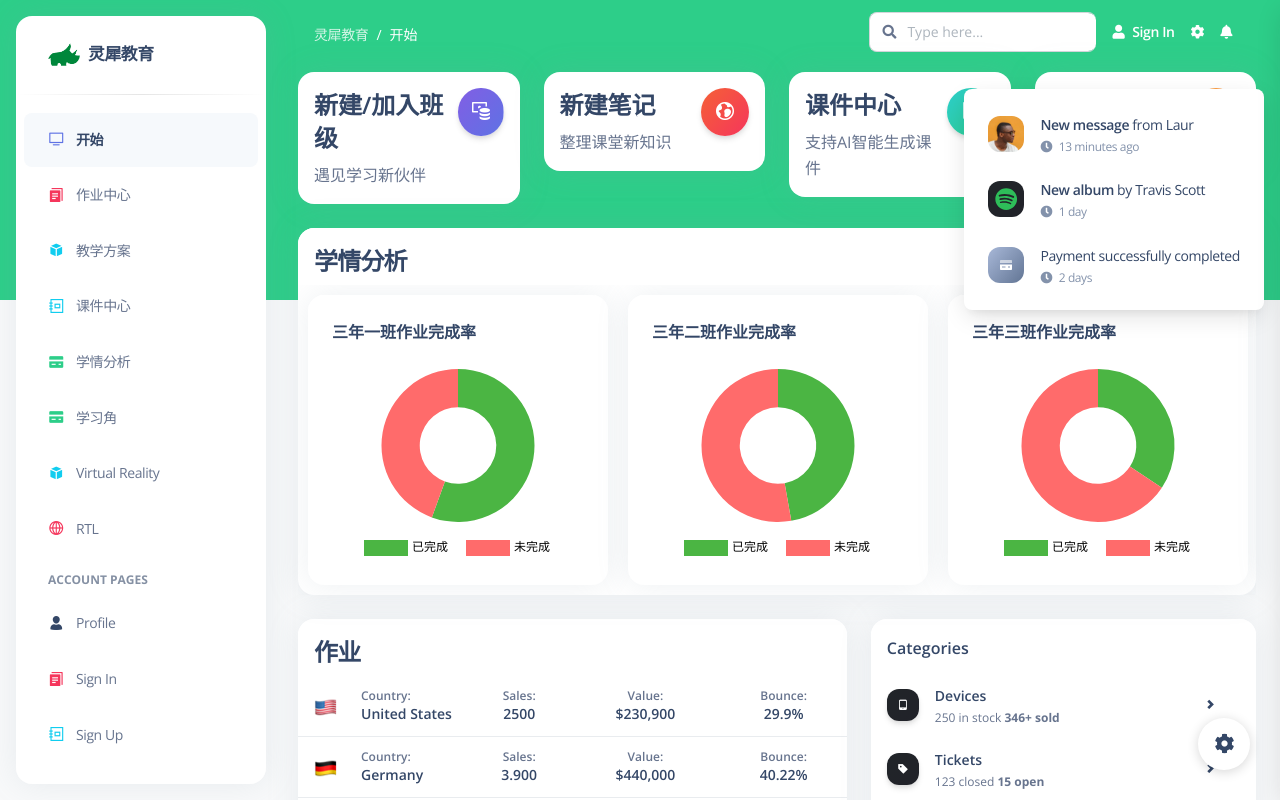
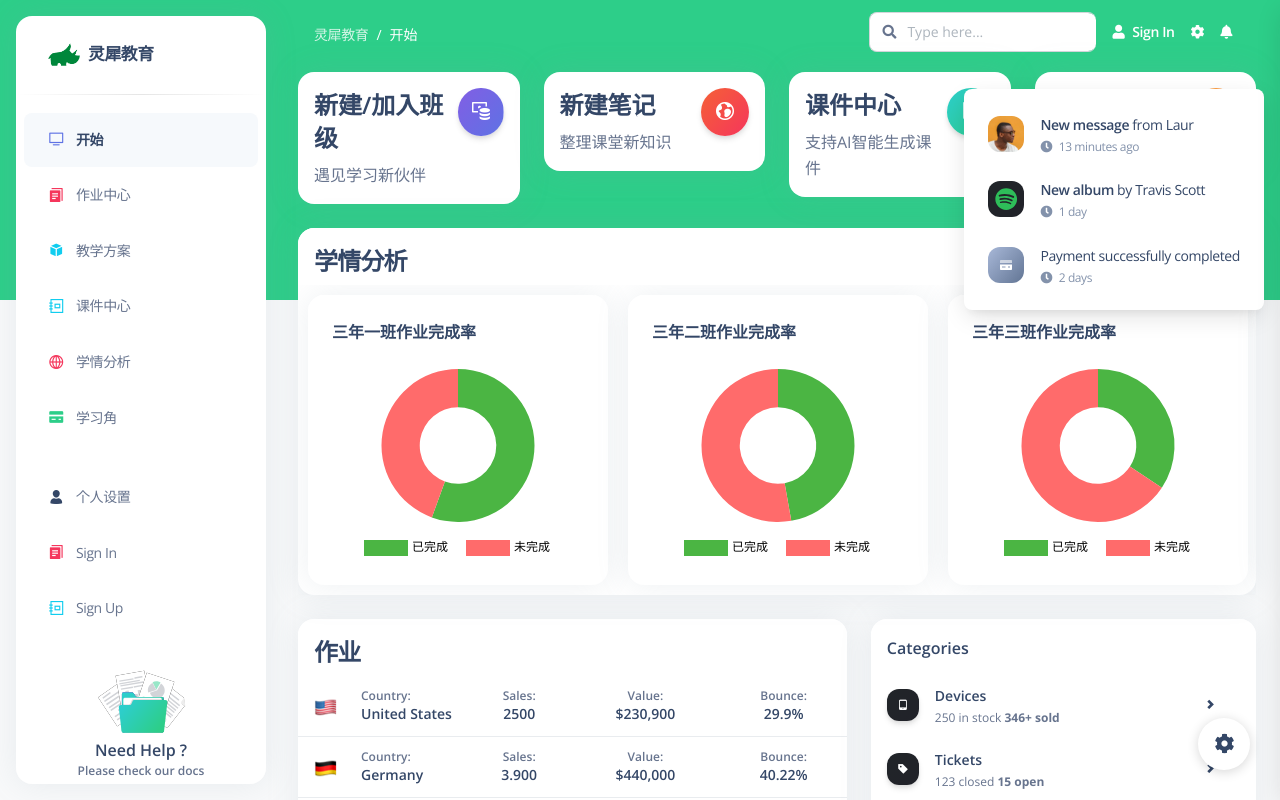
Before and after one commit to LingXi-EduAi/LingXi-Frontend, a Vue app: page /start in a window 1280 px wide. Shown: the top 800 px of the page. Built offline with nearby package versions, Linux system fonts and the light colour scheme.

Commit message:
调整了sidebar的内容

```diff
--- a/src/examples/Sidenav/SidenavList.vue
+++ b/src/examples/Sidenav/SidenavList.vue
@@ -71,48 +71,24 @@ const getRoute = () => {
 
       <li class="nav-item">
         <sidenav-item
-            to="/billing"
-            :class="getRoute() === 'billing' ? 'active' : ''"
+            to="/analytics"
+            :class="getRoute() === 'analytics' ? 'active' : ''"
             :navText="isRTL ? 'تحليل الحالة التعليمية' : '学情分析'"
         >
           <template v-slot:icon>
-            <i class="ni ni-credit-card text-success text-sm opacity-10"></i>
+            <i class="ni ni-world-2 text-danger text-sm opacity-10"></i>
           </template>
         </sidenav-item>
       </li>
 
       <li class="nav-item">
         <sidenav-item
-            to="/billing"
-            :class="getRoute() === 'billing' ? 'active' : ''"
+            to="/nook"
+            :class="getRoute() === 'nook' ? 'active' : ''"
             :navText="isRTL ? 'زاوية التعلم' : '学习角'"
         >
           <template v-slot:icon>
             <i class="ni ni-credit-card text-success text-sm opacity-10"></i>
-          </template>
-        </sidenav-item>
-      </li>
-
-      <li class="nav-item">
-        <sidenav-item
-            to="/virtual-reality"
-            :class="getRoute() === 'virtual-reality' ? 'active' : ''"
-            :navText="isRTL ? 'الواقع الافتراضي' : 'Virtual Reality'"
-        >
-          <template v-slot:icon>
-            <i class="ni ni-app text-info text-sm opacity-10"></i>
-          </template>
-        </sidenav-item>
-      </li>
-
-      <li class="nav-item">
-        <sidenav-item
-            to="/rtl-page"
-            :class="getRoute() === 'rtl-page' ? 'active' : ''"
-            navText="RTL"
-        >
-          <template v-slot:icon>
-            <i class="ni ni-world-2 text-danger text-sm opacity-10"></i>
           </template>
         </sidenav-item>
       </li>
@@ -131,7 +107,6 @@ const getRoute = () => {
             class="text-xs ps-4 text-uppercase font-weight-bolder opacity-6"
             :class="isRTL ? 'me-4' : 'ms-2'"
         >
-          ACCOUNT PAGES
         </h6>
       </li>
 
@@ -139,7 +114,7 @@ const getRoute = () => {
         <sidenav-item
             to="/profile"
             :class="getRoute() === 'profile' ? 'active' : ''"
-            :navText="isRTL ? 'حساب تعريفي' : 'Profile'"
+            :navText="isRTL ? 'حساب تعريفي' : '个人设置'"
         >
           <template v-slot:icon>
             <i class="ni ni-single-02 text-dark text-sm opacity-10"></i>
```
